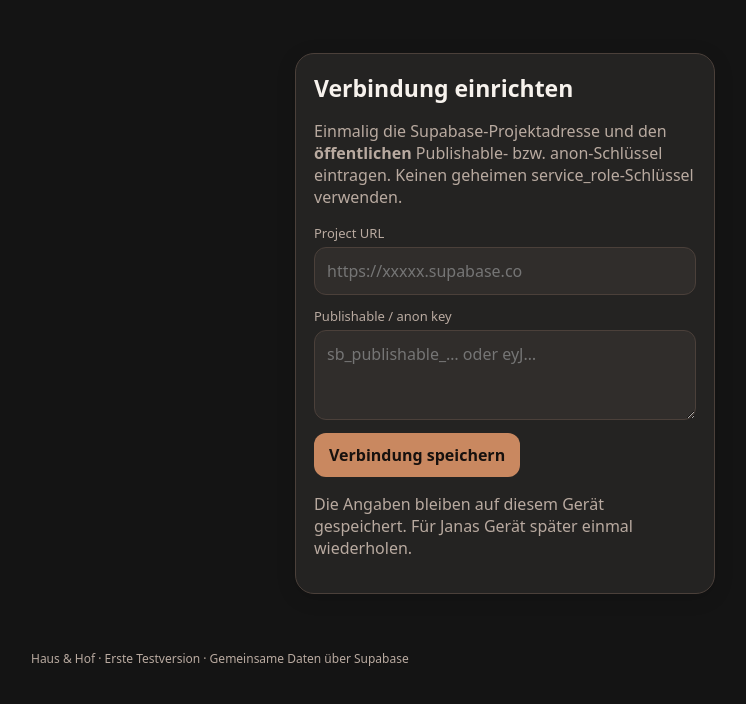
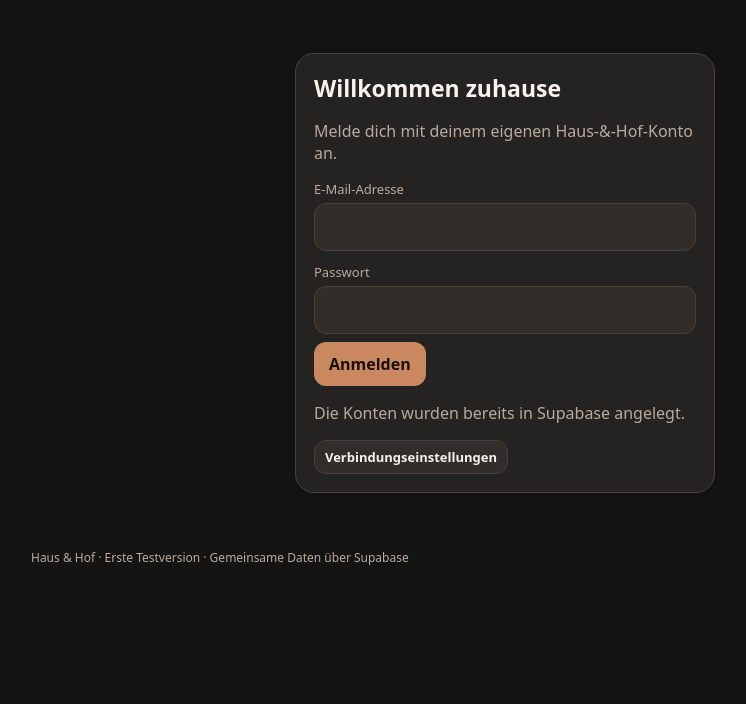
Before and after one commit to nvgk6vhkfw-eng/Haus-Hof, a plain HTML site: page index.html in a window 1280 px wide. Shown: the part 80-784 px from the top of the page, without its empty margins (135-881 px from the left). Drawn offline with nearby package versions, Linux system fonts and the light colour scheme.

Commit message:
Add files via upload

```diff
--- a/index.html
+++ b/index.html
@@ -16,7 +16,7 @@ function applyTheme(t){let a=themes[t]||themes.black_copper;['bg','panel','panel
 function header(){return `<header><div><h1>Haus <span style="color:var(--accent)">&</span> Hof</h1><div class="sub">Unser Zuhause. Gemeinsam organisiert.</div></div><div class="topactions">${user?`<button class="secondary small" onclick="go('settings')" aria-label="Einstellungen">⚙️</button>`:''}</div></header>`}
 function render(content){$('#app').innerHTML=header()+content+`<div class="foot">Haus & Hof · Erste Testversion · Gemeinsame Daten über Supabase</div>`}
 function back(){return `<button class="secondary small back" onclick="go('home')">← Übersicht</button>`}
-function config(){let url=localStorage.getItem('hh_url')||'',key=localStorage.getItem('hh_key')||'';return {url,key}}
+function config(){let url='https://fvwykztdwwbloweotlbd.supabase.co',key='sb_publishable_ARFAEa5Hwedfx6ftRPpz1A__TJ8aHvf';return {url,key}}
 function initClient(){let {url,key}=config();if(!url||!key)return false;try{client=window.supabase.createClient(url,key,{auth:{persistSession:true,autoRefreshToken:true}});return true}catch(e){toast('Verbindungseinstellungen prüfen');return false}}
 function setup(){let {url,key}=config();render(`<div class="card auth"><h2>Verbindung einrichten</h2><p class="muted">Einmalig die Supabase-Projektadresse und den <b>öffentlichen</b> Publishable- bzw. anon-Schlüssel eintragen. Keinen geheimen service_role-Schlüssel verwenden.</p><label>Project URL</label><input id="url" type="url" placeholder="https://xxxxx.supabase.co" value="${esc(url)}"><label>Publishable / anon key</label><textarea id="key" placeholder="sb_publishable_… oder eyJ…">${esc(key)}</textarea><div class="spacer"></div><button onclick="saveConfig()">Verbindung speichern</button><p class="muted">Die Angaben bleiben auf diesem Gerät gespeichert. Für Janas Gerät später einmal wiederholen.</p></div>`)}
 function saveConfig(){let url=$('#url').value.trim(),key=$('#key').value.trim();if(!/^https:\/\/[a-z0-9-]+\.supabase\.co\/?$/i.test(url)||!key){toast('Bitte gültige Project URL und öffentlichen Schlüssel eingeben');return}localStorage.setItem('hh_url',url.replace(/\/$/,''));localStorage.setItem('hh_key',key);location.reload()}
```
